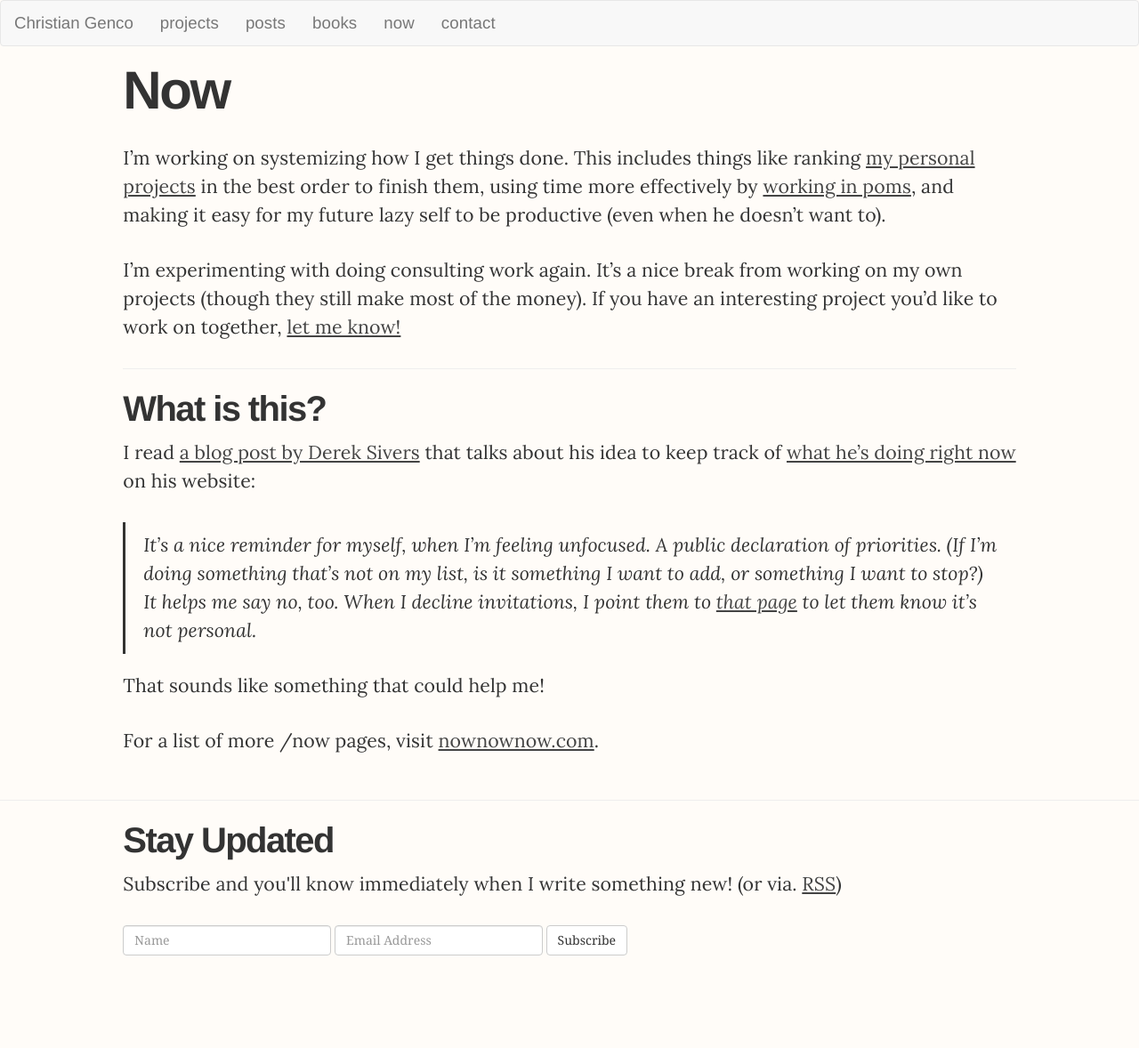
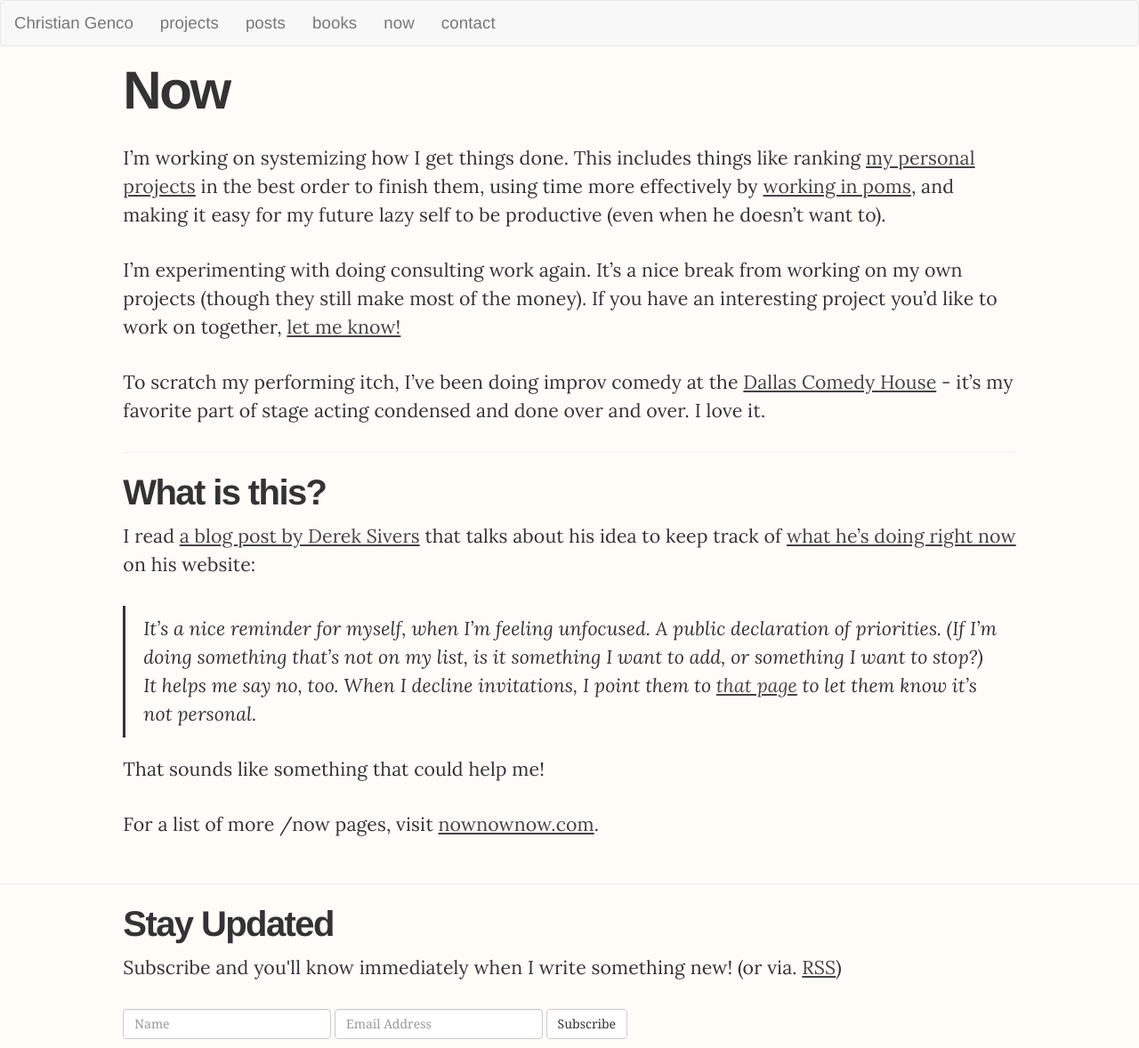
Before and after one commit to christiangenco/christiangenco.github.io, a Jekyll site: the page built from now.md, in a window 1280 px wide. Shown: the whole page at 89% size. Built offline with Jekyll 4.4.1, drawn with Linux system fonts in a browser that asks for light colours; nearby versions of some CDN libraries; before the commit the page ends 1084 px from its top, so only the background shows below that.

Commit message:
update now

```diff
--- a/now.md
+++ b/now.md
@@ -10,6 +10,8 @@ type: page
 I'm working on systemizing how I get things done. This includes things like ranking [my personal projects](/projects) in the best order to finish them, using time more effectively by [working in poms](http://cirillocompany.de/pages/pomodoro-technique/), and making it easy for my future lazy self to be productive (even when he doesn't want to).
 
 I'm experimenting with doing consulting work again. It's a nice break from working on my own projects (though they still make most of the money). If you have an interesting project you'd like to work on together, [let me know!](/contact)
+
+To scratch my performing itch, I've been doing improv comedy at the [Dallas Comedy House](http://dallascomedyhouse.com/) - it's my favorite part of stage acting condensed and done over and over. I love it.
 
 ---
 
```
